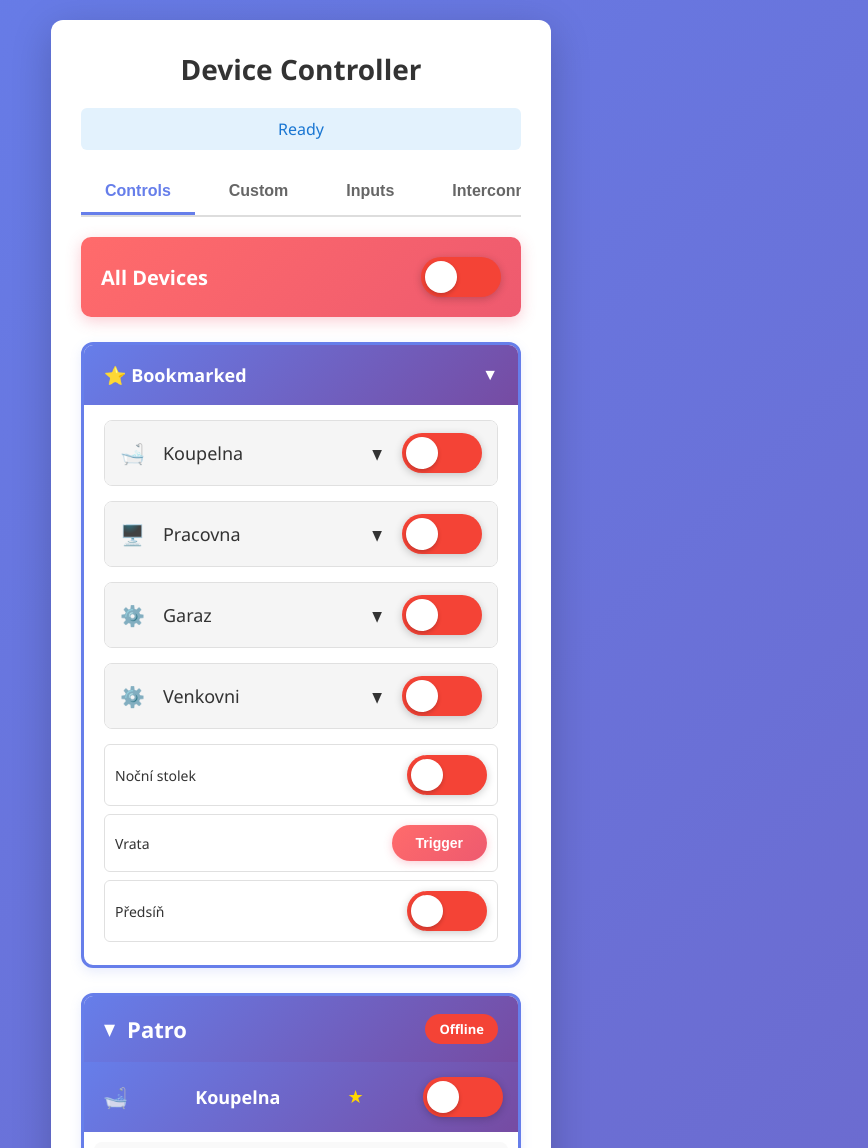
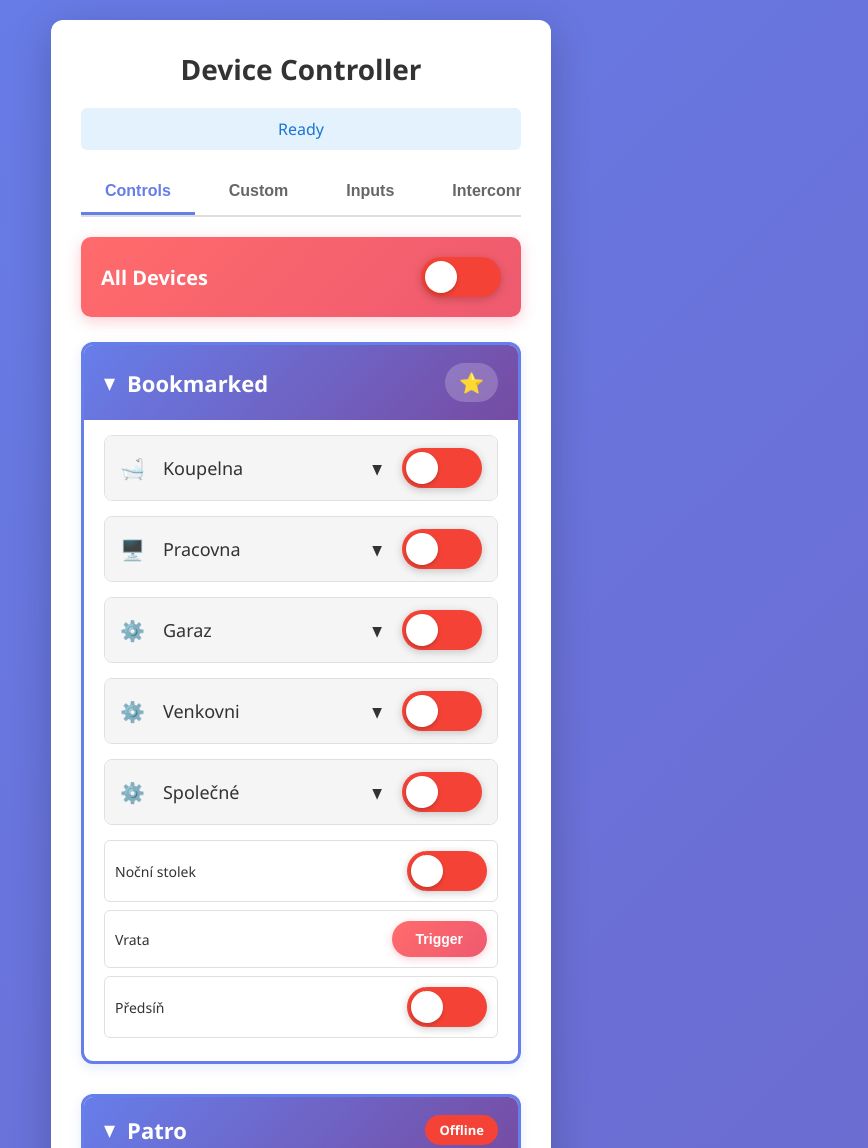
Before and after one commit to JohnyCowdel/switcher, a website: page index.html in a window 1280 px wide. Shown: the top 1148 px of the page, without its empty margins (339-1207 px from the left). Drawn offline with Linux system fonts and the light colour scheme; no server answers.

Commit message:
bookmarks now in same styling as the rest, code reuse, fixed unfoldable bookmarks

```diff
--- a/app.js
+++ b/app.js
@@ -1760,13 +1760,12 @@ function selectEmoji(emoji) {
 // Set up emoji picker event listeners
 document.addEventListener('DOMContentLoaded', () => {
     // Bookmarked section toggle
-    const toggleBookmarkedBtn = document.querySelector('.toggle-bookmarked-btn');
-    const bookmarkedContainer = document.getElementById('bookmarkedContainer');
-
-    if (toggleBookmarkedBtn && bookmarkedContainer) {
-        toggleBookmarkedBtn.addEventListener('click', () => {
-            bookmarkedContainer.classList.toggle('collapsed');
-            toggleBookmarkedBtn.textContent = bookmarkedContainer.classList.contains('collapsed') ? '▼' : '▲';
+    const bookmarkedHeader = document.querySelector('.bookmarked-header');
+    const bookmarkedSection = document.getElementById('bookmarkedSection');
+
+    if (bookmarkedHeader && bookmarkedSection) {
+        bookmarkedHeader.addEventListener('click', () => {
+            bookmarkedSection.classList.toggle('collapsed');
         });
     }
 
--- a/bookmarks.json
+++ b/bookmarks.json
@@ -29,6 +29,9 @@
         },
         {
             "name": "Venkovni"
+        },
+        {
+            "name": "Společné"
         }
     ]
 }
--- a/customGroups.json
+++ b/customGroups.json
@@ -52,5 +52,26 @@
                 "number": 5
             }
         ]
+    },
+    {
+        "name": "Společné",
+        "devices": [
+            {
+                "ip": "192.168.1.166",
+                "number": 0
+            },
+            {
+                "ip": "192.168.1.165",
+                "number": 4
+            },
+            {
+                "ip": "192.168.1.165",
+                "number": 8
+            },
+            {
+                "ip": "192.168.1.167",
+                "number": 4
+            }
+        ]
     }
 ]
--- a/index.html
+++ b/index.html
@@ -37,8 +37,8 @@
             <!-- Bookmarked Section -->
             <div id="bookmarkedSection" class="bookmarked-section">
                 <div class="bookmarked-header">
-                    <h3>⭐ Bookmarked</h3>
-                    <button class="toggle-bookmarked-btn">▼</button>
+                    <h3><span class="collapse-icon">▼</span>Bookmarked</h3>
+                    <span class="bookmarked-star">⭐</span>
                 </div>
                 <div id="bookmarkedContainer" class="bookmarked-container">
                     <!-- Bookmarked items will be displayed here -->
--- a/style.css
+++ b/style.css
@@ -167,20 +167,20 @@ h3 {
 
 /* Bookmarked Section */
 .bookmarked-section {
-    background: #fff;
+    margin-bottom: 30px;
     border: 3px solid #667eea;
     border-radius: 12px;
-    margin-bottom: 25px;
     overflow: hidden;
+    background: #fff;
     box-shadow: 0 4px 12px rgba(102, 126, 234, 0.15);
 }
 
 .bookmarked-header {
+    background: linear-gradient(135deg, #667eea 0%, #764ba2 100%);
+    padding: 18px 20px;
     display: flex;
     justify-content: space-between;
     align-items: center;
-    padding: 18px 20px;
-    background: linear-gradient(135deg, #667eea 0%, #764ba2 100%);
     cursor: pointer;
     user-select: none;
     transition: background 0.3s ease;
@@ -191,10 +191,30 @@ h3 {
 }
 
 .bookmarked-header h3 {
+    display: flex;
+    align-items: center;
+    gap: 12px;
     margin: 0;
     color: white;
-    font-size: 18px;
+    font-size: 22px;
     font-weight: 700;
+}
+
+.bookmarked-section .collapse-icon {
+    font-size: 16px;
+    color: white;
+    transition: transform 0.3s ease;
+}
+
+.bookmarked-section.collapsed .collapse-icon {
+    transform: rotate(-90deg);
+}
+
+.bookmarked-star {
+    padding: 6px 14px;
+    border-radius: 20px;
+    font-size: 20px;
+    background: rgba(255, 255, 255, 0.2);
 }
 
 .toggle-bookmarked-btn {
@@ -204,6 +224,7 @@ h3 {
     cursor: pointer;
     color: white;
     transition: transform 0.3s ease;
+    display: none;
 }
 
 .bookmarked-section.collapsed .toggle-bookmarked-btn {
@@ -212,14 +233,17 @@ h3 {
 
 .bookmarked-container {
     padding: 15px 20px;
-    max-height: 1000px;
+    max-height: 5000px;
     overflow: hidden;
-    transition: max-height 0.3s ease, padding 0.3s ease;
+    transition: max-height 0.4s ease-out, opacity 0.3s ease-out;
+    opacity: 1;
 }
 
 .bookmarked-section.collapsed .bookmarked-container {
     max-height: 0;
     padding: 0 20px;
+    opacity: 0;
+    transition: max-height 0.3s ease-in, opacity 0.2s ease-in;
 }
 
 .no-bookmarks {
```
